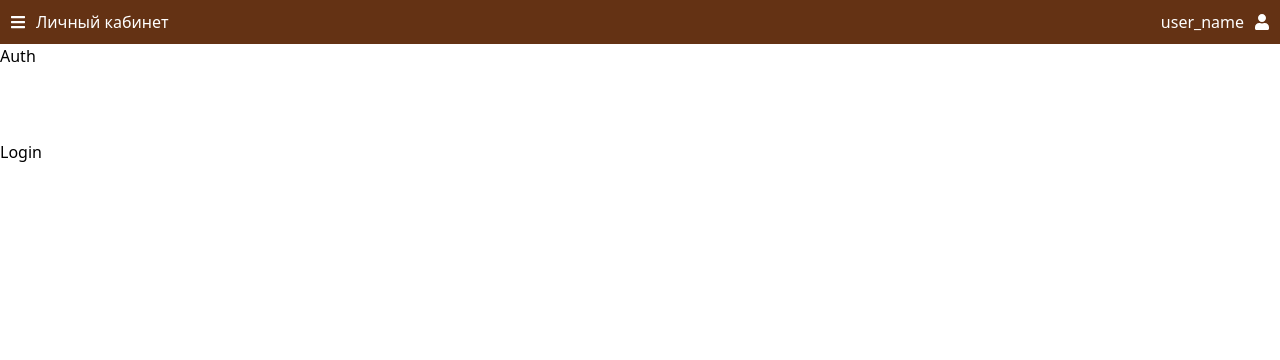
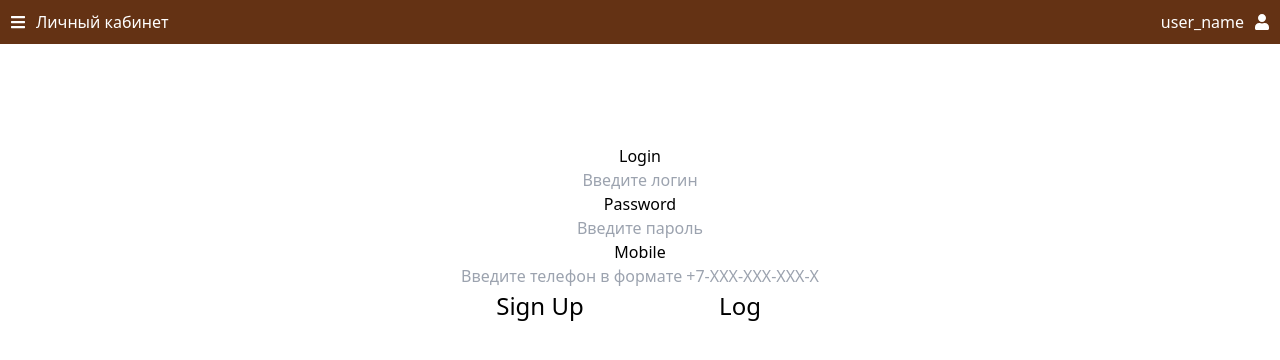
Before and after one commit to Stepan72/Aspex_test_task, a Next.js app: page /auth in a window 1280 px wide. Shown: the top 360 px of the page. Built offline with nearby package versions, Linux system fonts and the light colour scheme.

Commit message:
added auth&register pages v0.11

```diff
--- a/app/auth/page.jsx
+++ b/app/auth/page.jsx
@@ -1,6 +1,6 @@
 "use client";
 import React from "react";
-import Link from "next/link";
+import Form from "@/components/Form";
 import { useSelector, useDispatch } from "react-redux";
 import { cabinetActions } from "@/store/cabinet-slice";
 import { useRouter } from "next/navigation";
@@ -12,6 +12,10 @@ function Auth() {
   const isLogged = useSelector((state) => state.cabinet.isLogged);
 
   function loginHandler() {
+    /// сверка данных введенного юзера и базы
+    /// если все ок - переход на главную, нет - ошибка юзера и переотправка на повторный логин
+
+    /// когда ок - переход на главную
     dispatch(cabinetActions.loginFun());
     console.log(isLogged);
     router.push("/");
@@ -19,25 +23,13 @@ function Auth() {
 
   console.log(isLogged);
   return (
-    <div>
-      Auth
-      <form>
-        <div>
-          <label htmlFor="name"></label>
-          <input type="text" />
-        </div>
-        <div>
-          <label htmlFor="password"></label>
-          <input type="password" />
-        </div>
-        <div>
-          <label htmlFor="telephone"></label>
-          <input type="text" />
-        </div>
-        <button type="button" onClick={loginHandler}>
-          Login
-        </button>
-      </form>
+    <div className="flex flex-col justify-center items-center text-center">
+      <Form
+        linkText="Sign Up"
+        buttonText="Log"
+        buttonAction={loginHandler}
+        linkPath="register"
+      />
     </div>
   );
 }
--- a/app/layout.js
+++ b/app/layout.js
@@ -3,13 +3,16 @@ import "./styles/globals.css";
 import ProviderWrap from "./../store/ProviderWrap";
 
 export const metadata = {
-  title: "Restaraunt booking",
+  title: "ResBooking",
   description: "Next app for booking",
 };
 
 export default function RootLayout({ children }) {
   return (
     <html lang="en">
+      <head>
+        <link rel="icon" href="/icon.jpg" />
+      </head>
       <body>
         <ProviderWrap>
           <Navbar />
--- a/app/page.js
+++ b/app/page.js
@@ -21,8 +21,11 @@ function Home() {
 
   return (
     <div>
-      Home
-      <DateTimePicker onChange={onChange} value={value} />
+      <div className="flex flex-col">
+        <h2>Забронируй стол для себя</h2>
+
+        <DateTimePicker onChange={onChange} value={value} />
+      </div>
     </div>
   );
 }
--- /dev/null
+++ b/app/register/page.js
@@ -0,0 +1,24 @@
+"use client";
+import React from "react";
+import Form from "@/components/Form";
+
+function Register() {
+  function registerHandler() {
+    console.log("register");
+    /// происходит сохранение данных юзера
+    /// дальше либо авторизация, либо на страницу, что все успешно (не успешно) и авторизуйтесь
+  }
+
+  return (
+    <div className="flex flex-col justify-center items-center text-center">
+      <Form
+        linkText="Log In"
+        buttonText="Register"
+        buttonAction={registerHandler}
+        linkPath="auth"
+      />
+    </div>
+  );
+}
+
+export default Register;
--- /dev/null
+++ b/components/Form.jsx
@@ -0,0 +1,43 @@
+import React from "react";
+import Link from "next/link";
+
+function Form({ linkText, linkPath, buttonText, buttonAction }) {
+  return (
+    <form className="px-[50px] py-[100px] flex flex-col justify-center w-[500px]">
+      <div className="flex flex-col ">
+        <label htmlFor="name">Login</label>
+        <input
+          type="text"
+          className="text-center"
+          placeholder="Введите логин"
+        />
+      </div>
+      <div className="flex flex-col">
+        <label htmlFor="password">Password</label>
+        <input
+          type="password"
+          className="text-center"
+          placeholder="Введите пароль"
+        />
+      </div>
+      <div className="flex flex-col">
+        <label htmlFor="telephone">Mobile</label>
+        <input
+          type="text"
+          className="text-center"
+          placeholder="Введите телефон в формате +7-XXX-XXX-XXX-X"
+        />
+      </div>
+      <div className="flex text-[24px]">
+        <Link href={`/${linkPath}`} className="flex-1 ">
+          {linkText}
+        </Link>
+        <button type="button" className=" flex-1" onClick={buttonAction}>
+          {buttonText}
+        </button>
+      </div>
+    </form>
+  );
+}
+
+export default Form;
```
Also changed, not shown: public/icon.jpg (added).
